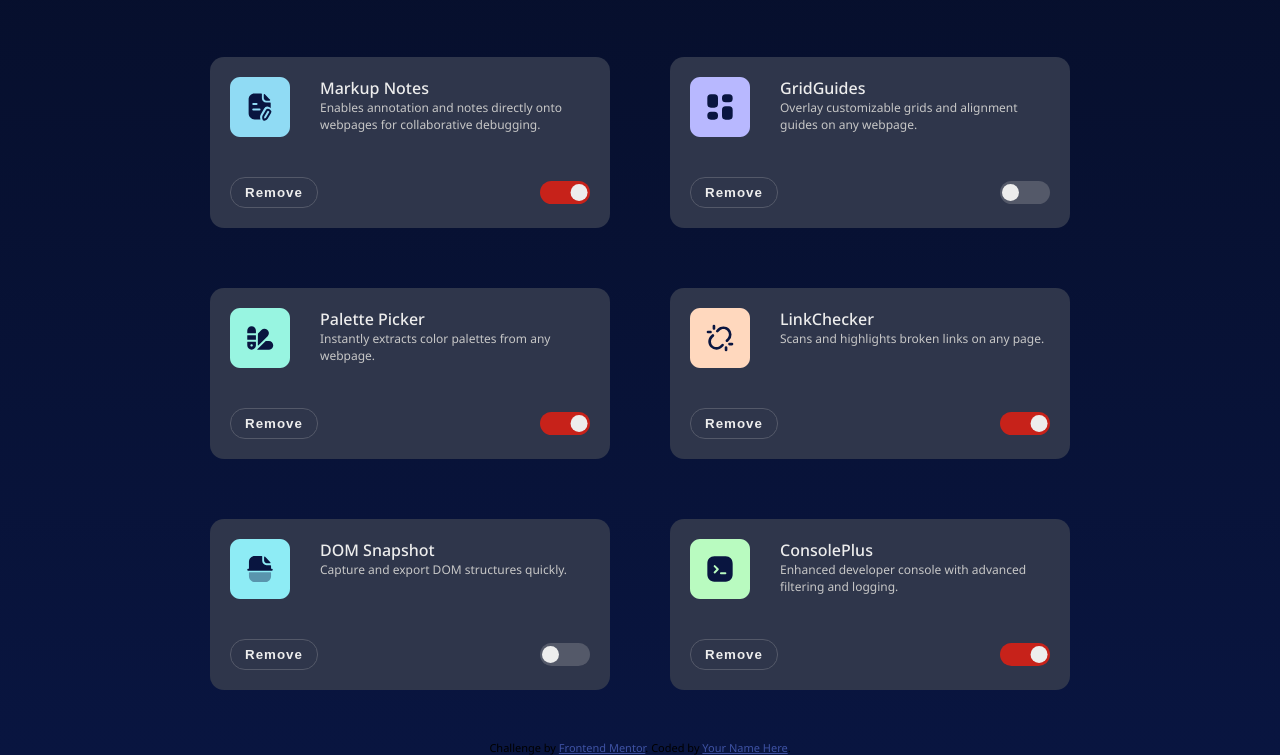
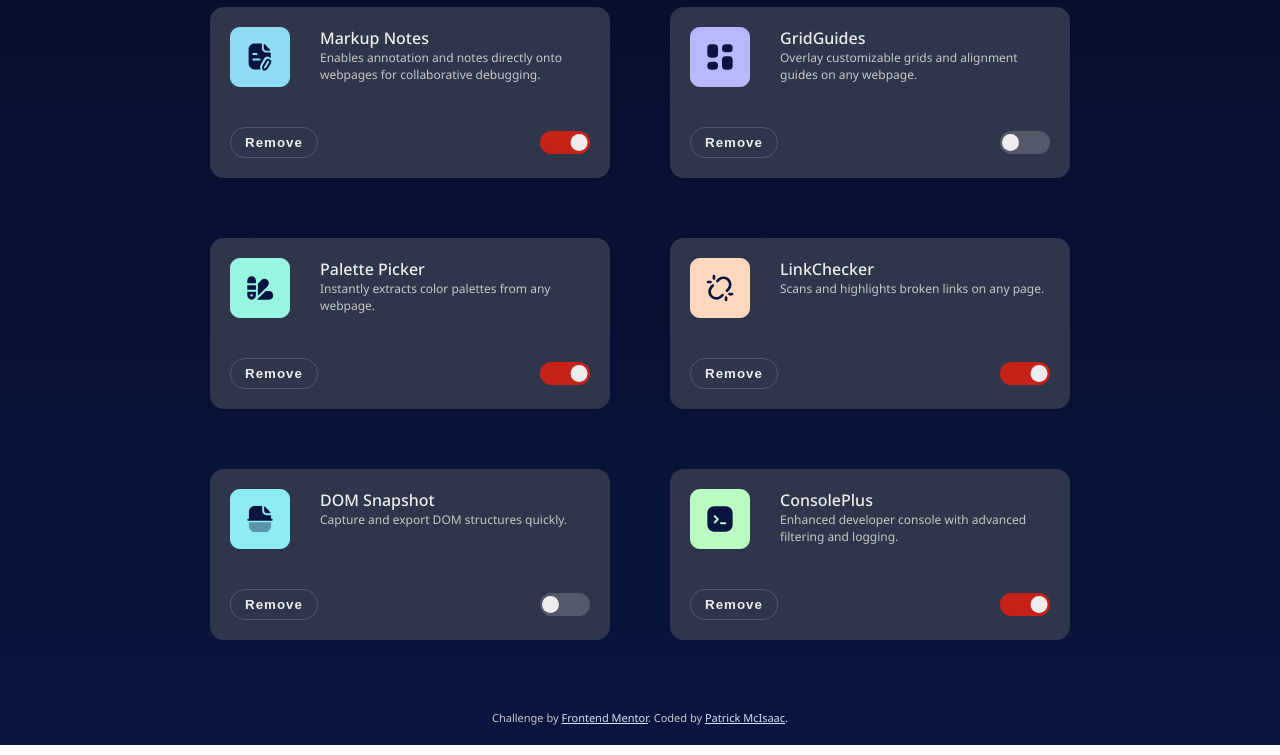
Before and after one commit to patmcibass/try, a plain HTML site: page index.html in a window 1280 px wide. Shown: the part 861-1616 px from the top of the page. Drawn offline with Linux system fonts and the light colour scheme.

Commit message:
initial commit

```diff
--- a/index.html
+++ b/index.html
@@ -46,7 +46,7 @@
 
   <div class="attribution">
     Challenge by <a href="https://www.frontendmentor.io?ref=challenge">Frontend Mentor</a>.
-    Coded by <a href="#">Your Name Here</a>.
+    Coded by <a href="#">Patrick McIsaac</a>.
   </div>
   <script src="scripts/main.mjs" type="module"></script>
 </body>
--- a/styles/main.css
+++ b/styles/main.css
@@ -28,6 +28,8 @@ body {
     background-repeat: no-repeat;
     background-size: cover;
     min-height: 100vh;
+    position: relative;
+    padding: 0 0 .5rem 0;
 }
 
 .lightBody {
@@ -158,6 +160,7 @@ header.lightMode{
 .extLists {
     gap: 6rem;
     justify-content: center;
+    margin: 0 0 10rem 0;
 }
 
 .extensionCard {
@@ -285,9 +288,17 @@ input[type="checkbox"].toggle:checked + label::after {
     font-size: 11px;
     text-align: center;
     margin-top: 5rem;
+    position: absolute;
+    bottom: 2rem;
+    width: 100%;
+    color: var(--Neutral-300);
 }
 .attribution a {
-    color: hsl(228, 45%, 44%);
+    color: var(--Neutral-200);
+}
+
+.attribution a:hover {
+    color: var(--Red-400)
 }
 
 .none {
```
